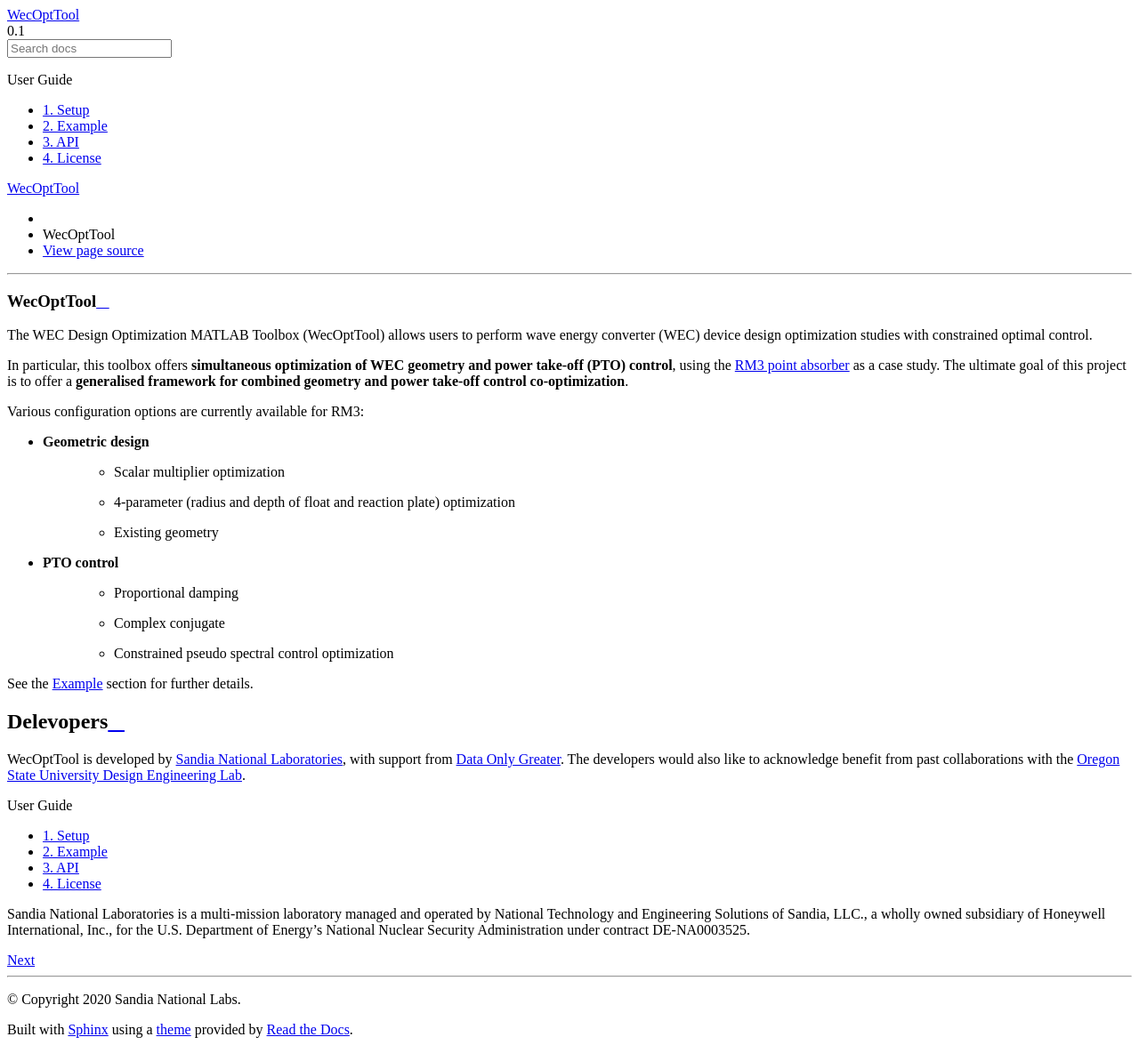
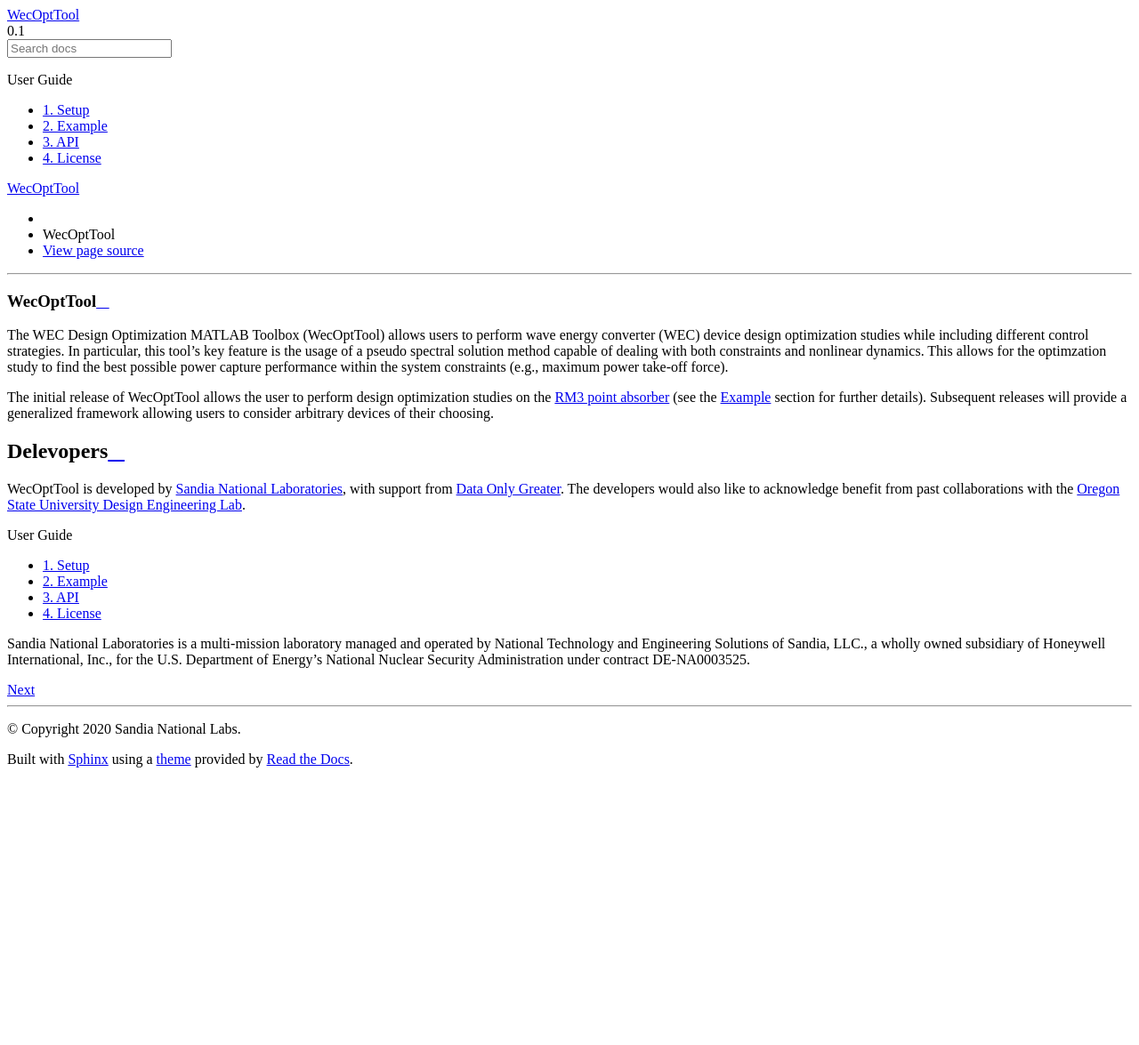
Before and after one commit to SNL-WaterPower/WecOptTool-MATLAB, a Sphinx documentation site: the page built from docs/index.rst, in a window 1280 px wide. Shown: the whole page at 89% size. Built offline with Sphinx 7.4.7 and the Read the Docs theme 2.0.0, drawn with Linux system fonts in a browser that asks for light colours; after the commit the page ends 900 px from its top, so only the background shows below that.

Commit message:
revise top level tool description

```diff
--- a/docs/index.rst
+++ b/docs/index.rst
@@ -3,29 +3,17 @@
 ##########
 
 The WEC Design Optimization MATLAB Toolbox (WecOptTool) allows users to perform
-wave  energy converter (WEC) device design optimization studies with
-constrained optimal control.
+wave  energy converter (WEC) device design optimization studies while including
+different control strategies. In particular, this tool's key feature is the
+usage of a pseudo spectral solution method capable of dealing with both
+constraints and nonlinear dynamics. This allows for the optimzation study to
+find the best possible power capture performance within the system constraints
+(e.g., maximum power take-off force).
 
-In particular, this toolbox offers **simultaneous optimization of WEC geometry
-and power take-off (PTO) control**, using the `RM3 point absorber`_ as a case
-study. The ultimate goal of this project is to offer a **generalised framework
-for combined geometry and power take-off control co-optimization**.
-
-Various configuration options are currently available for RM3:
-
-* **Geometric design**
-
-    * Scalar multiplier optimization
-    * 4-parameter (radius and depth of float and reaction plate) optimization
-    * Existing geometry
-
-* **PTO control**
-
-    * Proportional damping
-    * Complex conjugate
-    * Constrained pseudo spectral control optimization
-
-See the :ref:`user-example` section for further details.
+The initial release of WecOptTool allows the user to perform design optimization
+studies on the `RM3 point absorber`_ (see the :ref:`user-example` section for
+further details). Subsequent releases will provide a generalized framework
+allowing users to consider arbitrary devices of their choosing.
 
 Delevopers
 ==========
```
